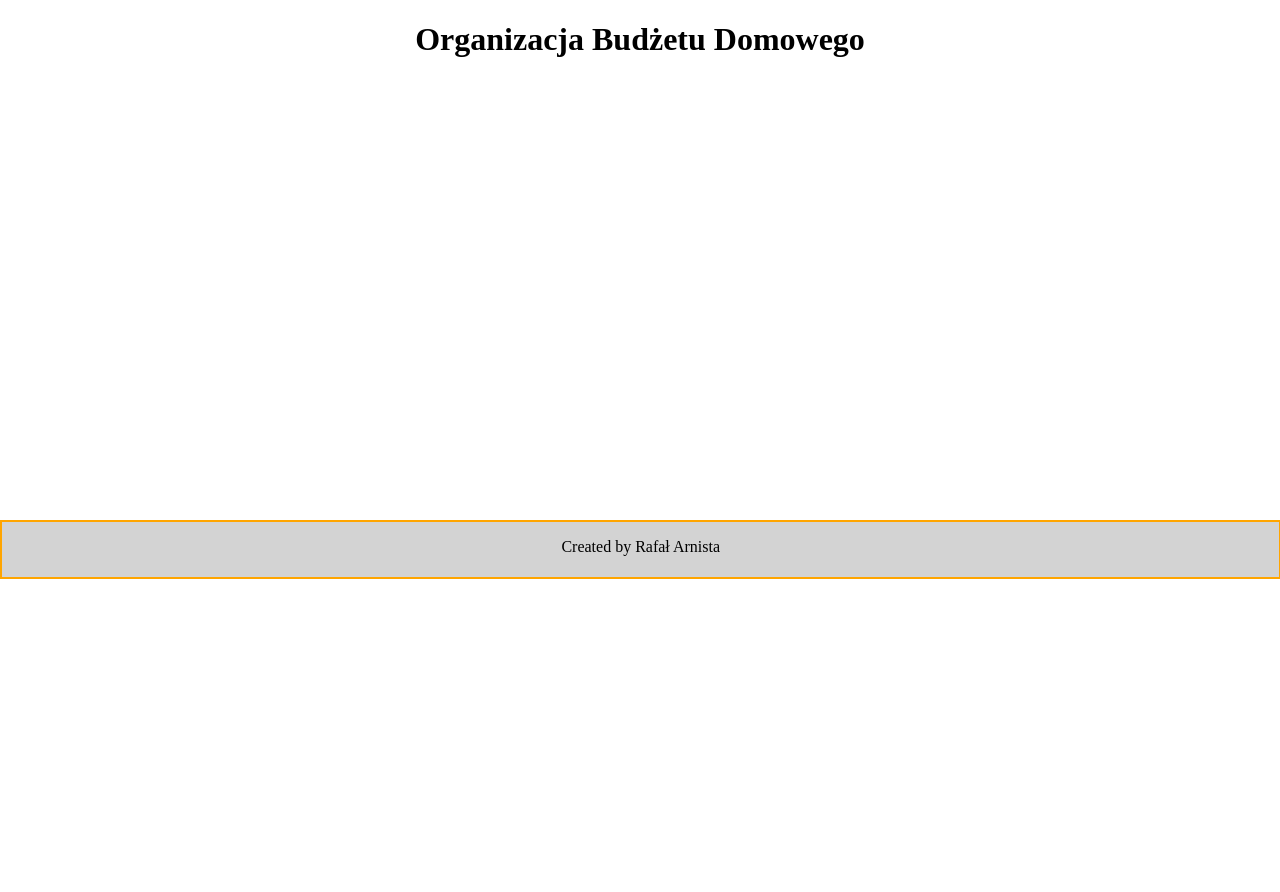
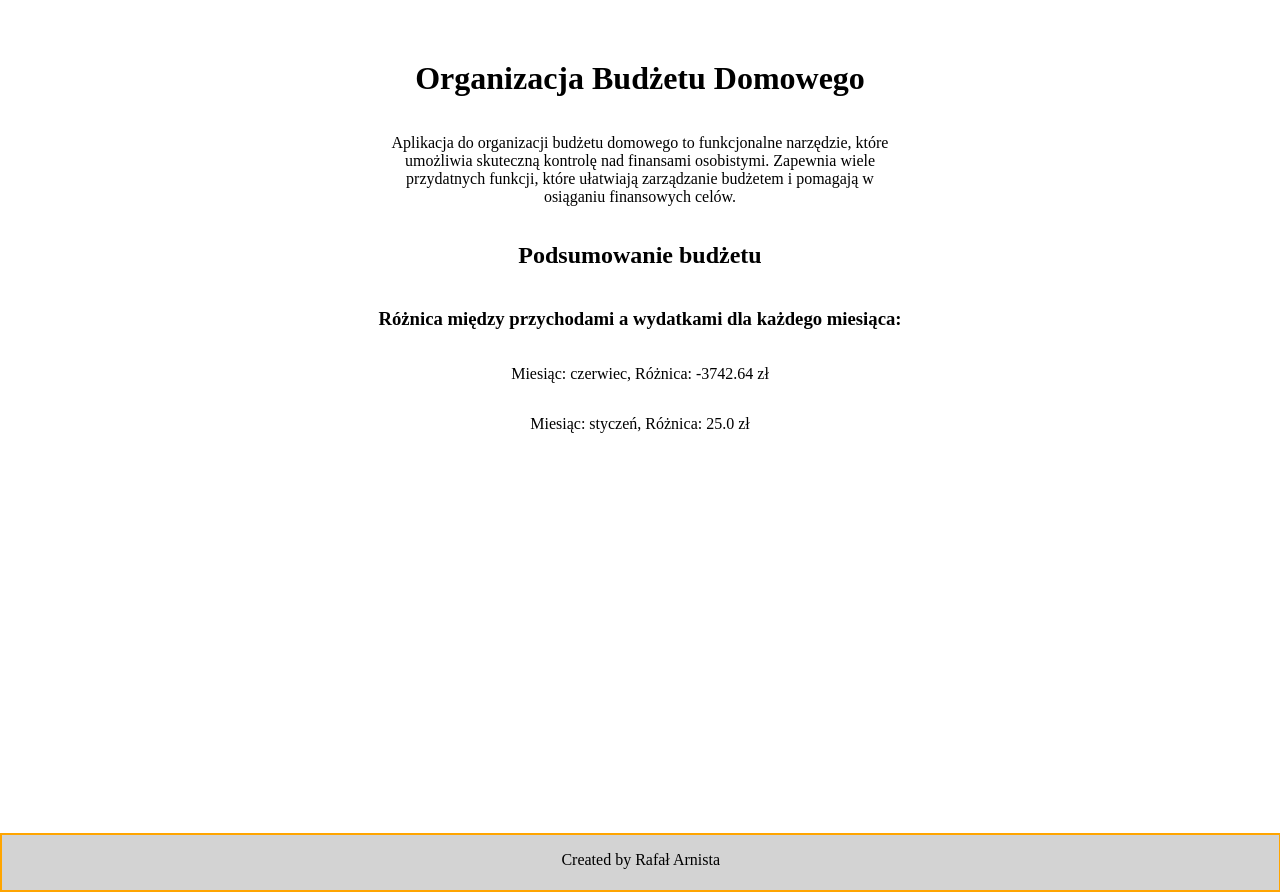
Before and after one commit to Arn1st3r/Organizacja-budzetu-domowego, a Django app: page / in a window 1280 px wide. Shown: the part 44-936 px from the top of the page. Before the commit the page ends 623 px from the top, so only its background shows below. Run offline with Django 3.2, Linux system fonts and the light colour scheme; data comes from the database, SQL or seed files in the repository.

Commit message:
new views for home page

```diff
--- a/Organizacja-budzetu-domowego-main/budzet_domowy/views.py
+++ b/Organizacja-budzetu-domowego-main/budzet_domowy/views.py
@@ -5,7 +5,7 @@ from django.shortcuts import render
 from django.http import HttpResponse
 from .fields import WydatkiForm, PrzychodyForm
 from django.db.models import Sum
-from .models import Wydatki, Kategoria, lista_miesiecy, Przychody
+from .models import Wydatki, Kategoria, Przychody
 
 
 # Create your views here.
@@ -69,8 +69,54 @@ def wydatki_view(request):
         'kwota_per_month': kwota_per_month,
     }
     return render(request, 'wydatki.html', context)
+
 def statistics_view(request):
+    # Pobranie sumy przychodów dla każdego miesiąca
+    przychody_per_month = (
+        Przychody.objects
+        .values('miesiac')
+        .annotate(total_przychody=Sum('przychod'))
+    )
+
+    # Pobranie sumy wydatków dla każdego miesiąca
+    wydatki_per_month = (
+        Wydatki.objects
+        .values('miesiac')
+        .annotate(total_wydatki=Sum('kwota'))
+    )
+
+    # Obliczenie różnicy między przychodami a wydatkami dla każdego miesiąca
+    roznica_per_month = []
+    for przychod_entry in przychody_per_month:
+        miesiac = przychod_entry['miesiac']
+        przychod = przychod_entry['total_przychody'] or 0.0
+        wydatki_entry = next((entry for entry in wydatki_per_month if entry['miesiac'] == miesiac), {})
+        wydatki = wydatki_entry.get('total_wydatki', 0.0)
+        roznica = przychod - wydatki
+        roznica_per_month.append({'miesiac': miesiac, 'roznica': roznica})
+
+    # Reszta kodu
+    form = WydatkiForm(request.POST or None)
+    if form.is_valid():
+        form.save(commit=True)
+        form = WydatkiForm()
+
+    kwota_per_category = (
+        Wydatki.objects
+        .values('kategoria')
+        .annotate(total_kwota=Sum('kwota'))
+    )
+
+    kwota_per_category_with_names = []
+    for entry in kwota_per_category:
+        category_id = entry['kategoria']
+        category_name = Kategoria.objects.get(id=category_id).nazwa
+        entry['kategoria'] = category_name
+        kwota_per_category_with_names.append(entry)
+
     context = {
-
+        'form': form,
+        'kwota_per_category': kwota_per_category_with_names,
+        'roznica_per_month': roznica_per_month,
     }
     return render(request, 'index.html', context)
--- a/Organizacja-budzetu-domowego-main/projekt/templates/index.html
+++ b/Organizacja-budzetu-domowego-main/projekt/templates/index.html
@@ -48,7 +48,8 @@
         .container {
             display: flex;
             justify-content: center;
-            gap: 250px;
+            align-items: center;
+            flex-direction: column;
         }
 
         input,
@@ -82,7 +83,16 @@
             background-color: lightgray;
             height: 55px;
             text-align: center;
-            margin-top: 55vh;
+            margin-top: 48vh;
+        }
+
+        h1 {
+            margin-top: 60px;
+        }
+
+        .main_paragraph {
+            width: 40%;
+            text-align: center;
         }
     </style>
 </head>
@@ -98,6 +108,16 @@
     </nav>
     <div class="container">
         <h1>Organizacja Budżetu Domowego</h1>
+        <p class="main_paragraph">Aplikacja do organizacji budżetu domowego to funkcjonalne narzędzie, które umożliwia
+            skuteczną kontrolę nad
+            finansami osobistymi. Zapewnia wiele przydatnych funkcji, które ułatwiają zarządzanie budżetem i pomagają w
+            osiąganiu finansowych celów.</p>
+        <h2>Podsumowanie budżetu</h2>
+        <h3>Różnica między przychodami a wydatkami dla każdego miesiąca:</h3>
+        {% for entry in roznica_per_month %}
+        <p>Miesiąc: {{ entry.miesiac }}, Różnica: {{ entry.roznica }} zł</p>
+        {% endfor %}
+
     </div>
     <footer>
         <p>Created by Rafał Arnista</p>
--- a/Organizacja-budzetu-domowego-main/projekt/templates/przychody.html
+++ b/Organizacja-budzetu-domowego-main/projekt/templates/przychody.html
@@ -129,10 +129,6 @@
                     <td>{{ entry.rok }}</td>
                     <td>{{ entry.total_przychod }} zł</td>
                 </tr>
-                {% empty %}
-                <tr>
-                    <td colspan="3">Brak danych.</td>
-                </tr>
                 {% endfor %}
             </table>
         </div>
```
